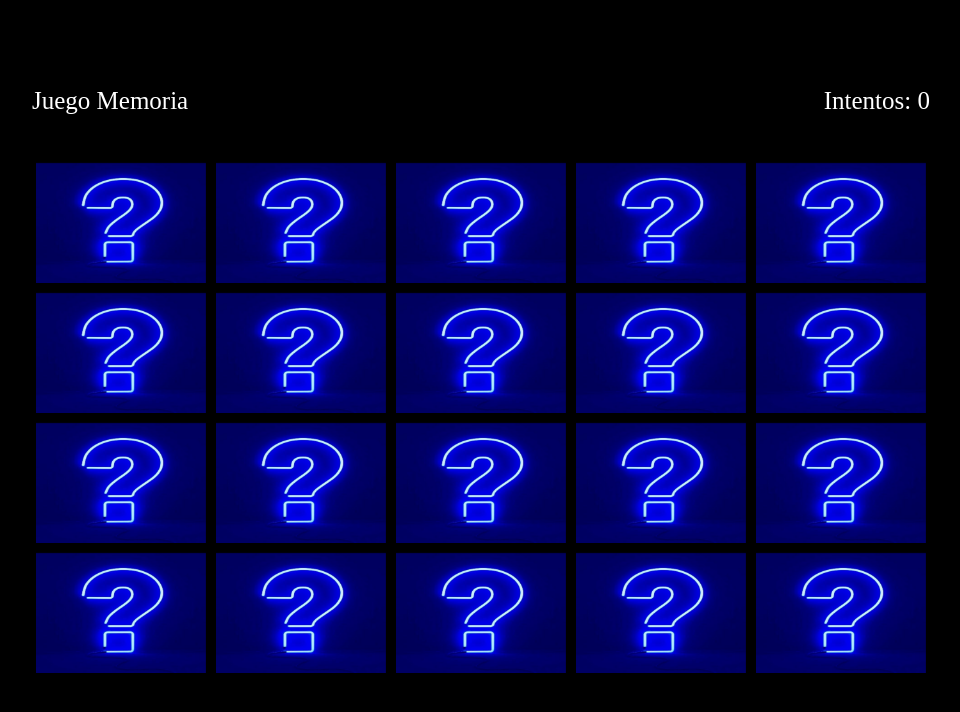
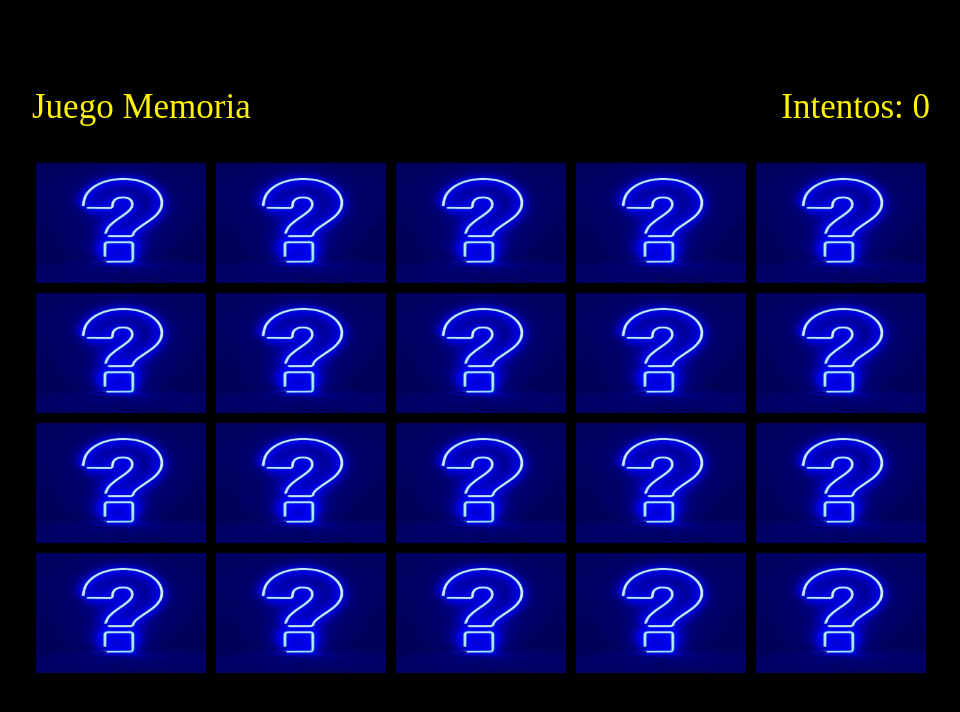
Before and after one commit to Carlos21122000/Lab8-React, a React app in the folder Lab/: page / in a window 1280 px wide. Shown: the whole page, without its empty margins (103-1063 px from the left). Built offline with nearby package versions, Linux system fonts and the light colour scheme.

Commit message:
color de letra

```diff
--- a/Lab/src/Header.css
+++ b/Lab/src/Header.css
@@ -8,9 +8,9 @@ header{
 }
 
 .titulo{
-    font-size:25px;
+    font-size:35px;
     left: 50%;
-    color:white;
+    color:#FFF300 ;
 }
 
 .boton-reiniciar{
```
